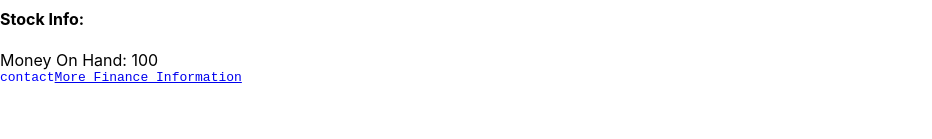
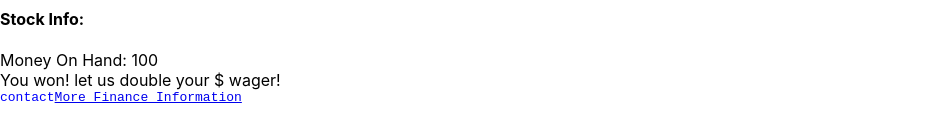
Before and after one commit to jeharr/daily-stock-bet, a React (Create React App) app in the folder client/: page / in a window 1280 px wide. Shown: the part 429-568 px from the top of the page, without its empty margins (0-932 px from the left). Built offline with nearby package versions, Linux system fonts and the light colour scheme; no server answers.

Commit message:
added WinOrLose component

```diff
--- a/client/src/App.js
+++ b/client/src/App.js
@@ -8,11 +8,13 @@ import MagicEightBall from "./components/MagicEightBall"
 import GameOfChance from './components/GameOfChance'
 import Footer from './components/Footer'
 import UserProfile from './components/UserProfile'
+import WinOrLose from './components/WinOrLose'
 
 function App() {
 
   let [moneyOnHand, setMoneyOnHand] = useState(100)
   const [stockValue, setStockValue] = useState(0)
+  const [bet, setBet] = useState({})
 
   return (
     <div className="App">
@@ -23,6 +25,12 @@ function App() {
         setMoneyOnHand={setMoneyOnHand}
         stockValue={stockValue}
         setStockValue={setStockValue}
+        bet={bet}
+        setBet={setBet}
+      />
+      <WinOrLose
+        moneyOnHand={moneyOnHand}
+        bet={bet}
       />
       {/* <MagicEightBall /> */}
       {/* <GameOfChance /> */}
--- a/client/src/components/StockPicker.js
+++ b/client/src/components/StockPicker.js
@@ -2,10 +2,11 @@ import React, { useState, useEffect } from 'react'
 import axios from 'axios'
 import styles from './StockPicker.scss'
 import { isEmpty } from 'lodash'
+import moment from 'moment'
 
 
 
-const StockPicker = ({ moneyOnHand, setMoneyOnHand, stockValue, setStockValue, ...props }) => {
+const StockPicker = ({ moneyOnHand, setMoneyOnHand, stockValue, setStockValue, bet, setBet, ...props }) => {
 
   const [stockTicker, setStockTicker] = useState([])
   const [selectedTicker, setSelectedTicker] = useState('')
@@ -34,7 +35,7 @@ const StockPicker = ({ moneyOnHand, setMoneyOnHand, stockValue, setStockValue, .
 
       setStockData(stocksObject)
 
-
+      console.log('STOCK DATA*******', stockData)
 
     }).catch((err) => {
       console.log('THIS IS THE ERROR: ', err)
@@ -94,6 +95,15 @@ const StockPicker = ({ moneyOnHand, setMoneyOnHand, stockValue, setStockValue, .
         <button
           onClick={() => {
             setMoneyOnHand(moneyOnHand - wager)
+            setBet({
+              currentTime: moment().format("dddd, MMMM Do YYYY, h:mm:ss a"),
+              stockTicker: stockData[selectedTicker].symbol,
+              stockName: stockData[selectedTicker].name,
+              currentValue: stockData[selectedTicker].price,
+              stockChange: stockData[selectedTicker].change,
+              wagerAmount: wager,
+              stockDirection: stockStatus
+            })
             setStockValue(stockData[selectedTicker].price)
             setWager(0)
           }}
@@ -131,7 +141,7 @@ const StockPicker = ({ moneyOnHand, setMoneyOnHand, stockValue, setStockValue, .
         Money On Hand: {moneyOnHand}
         <br />
         {buttonSelect}
-        {console.log('STOCK STATUS', stockStatus, 'WAGER', wager, 'MONEY ON HAND', moneyOnHand, 'STOCK VALUE', stockValue)}
+        {console.log('STOCK STATUS', stockStatus, 'WAGER', wager, 'MONEY ON HAND', moneyOnHand, 'STOCK VALUE', stockValue, 'BET', bet)}
       </div>
     </div>
   )
--- /dev/null
+++ b/client/src/components/WinOrLose.js
@@ -0,0 +1,16 @@
+import { useState } from 'react'
+
+
+const WinOrLose = (moneyOnHand, bet) => {
+
+  const [betStatus, setBetStatus] = useState('')
+
+  return (
+    <div>
+      You won! let us double your ${moneyOnHand.bet.wagerAmount} wager!
+      {console.log('****INSIDE THE WINORLOSE BET', moneyOnHand.bet.wagerAmount)}
+    </div>
+  )
+}
+
+export default WinOrLose
--- a/package.json
+++ b/package.json
@@ -13,6 +13,7 @@
     "http-errors": "~1.6.3",
     "jade": "~1.11.0",
     "lodash": "^4.17.21",
+    "moment": "^2.29.4",
     "morgan": "~1.9.1",
     "query-string": "^7.1.1"
   }
```
